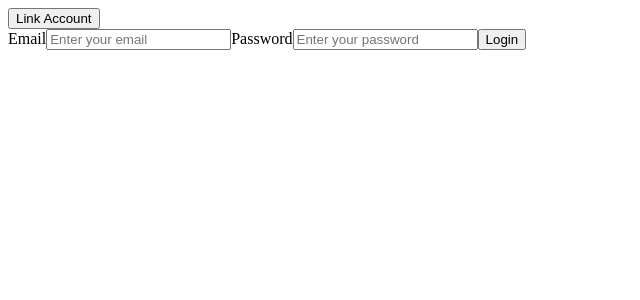
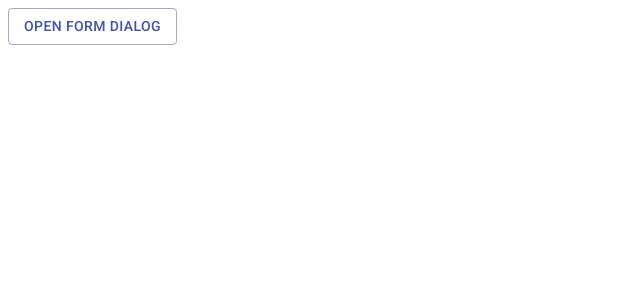
Before and after one commit to yimjaehyun/peppermint, a React (Create React App) app in the folder Frontend/: page / in a window 1280 px wide. Shown: the top 300 px of the page, without its empty margins (0-640 px from the left). Built offline with nearby package versions, Linux system fonts and the light colour scheme.

Commit message:
Add Material-ui form dialog

```diff
--- a/Frontend/package.json
+++ b/Frontend/package.json
@@ -3,6 +3,7 @@
   "version": "0.1.0",
   "private": true,
   "dependencies": {
+    "@material-ui/core": "^4.8.3",
     "@testing-library/jest-dom": "^4.2.4",
     "@testing-library/react": "^9.4.0",
     "@testing-library/user-event": "^7.2.1",
--- a/Frontend/public/index.html
+++ b/Frontend/public/index.html
@@ -3,6 +3,10 @@
     <head>
         <meta charset="utf-8" />
         <title>React App</title>
+        <link
+            rel="stylesheet"
+            href="https://fonts.googleapis.com/css?family=Roboto:300,400,500,700&display=swap"
+        />
     </head>
     <body>
         <div id="root"></div>
--- a/Frontend/src/App.js
+++ b/Frontend/src/App.js
@@ -3,12 +3,7 @@
 import Login from "./components/login";
 
 function App() {
-  return (
-    <Fragment>
-      <PlaidLink />
-      <Login />
-    </Fragment>
-  );
+    return <Login />;
 }
 
 export default App;
--- a/Frontend/src/components/login.jsx
+++ b/Frontend/src/components/login.jsx
@@ -1,56 +1,61 @@
 import React, { Component } from "react";
+import Button from "@material-ui/core/Button";
+import TextField from "@material-ui/core/TextField";
+import Dialog from "@material-ui/core/Dialog";
+import DialogActions from "@material-ui/core/DialogActions";
+import DialogContent from "@material-ui/core/DialogContent";
+import DialogContentText from "@material-ui/core/DialogContentText";
+import DialogTitle from "@material-ui/core/DialogTitle";
 
-class Login extends Component {
-    state = {
-        username: "",
-        password: ""
+export default function Login() {
+    const [open, setOpen] = React.useState(false);
+
+    const handleClickOpen = () => {
+        setOpen(true);
     };
 
-    loginHandler() {
-        const response = fetch("/login", {
-            method: "POST",
-            body: {
-                username: this.state.username,
-                password: this.state.password
-            }
-        });
-    }
-
-    render() {
-        const { email, password } = this.state;
-        return (
-            <form onSubmit={this.handleSubmit}>
-                <label htmlFor="email">Email</label>
-                <input
-                    name="email"
-                    type="text"
-                    placeholder="Enter your email"
-                    value={email}
-                    onChange={this.handleChange}
-                />
-                <label htmlFor="email">Password</label>
-                <input
-                    name="password"
-                    type="password"
-                    placeholder="Enter your password"
-                    value={password}
-                    onChange={this.handleChange}
-                />
-                <button type="submit">Login</button>
-            </form>
-        );
-    }
-
-    handleChange = event => {
-        this.setState({
-            [event.target.name]: event.target.value
-        });
+    const handleClose = () => {
+        setOpen(false);
     };
 
-    handleSubmit = event => {
-        console.log("Submitting");
-        console.log(this.state);
-    };
+    return (
+        <div>
+            <Button
+                variant="outlined"
+                color="primary"
+                onClick={handleClickOpen}
+            >
+                Open form dialog
+            </Button>
+            <Dialog
+                open={open}
+                onClose={handleClose}
+                aria-labelledby="form-dialog-title"
+            >
+                <DialogTitle id="form-dialog-title">Subscribe</DialogTitle>
+                <DialogContent>
+                    <DialogContentText>
+                        To subscribe to this website, please enter your email
+                        address here. We will send updates occasionally.
+                    </DialogContentText>
+                    <TextField
+                        autoFocus
+                        margin="dense"
+                        id="name"
+                        label="Email Address"
+                        type="email"
+                        fullWidth
+                    />
+                </DialogContent>
+                <DialogActions>
+                    <Button onClick={handleClose} color="primary">
+                        Cancel
+                    </Button>
+                    <Button onClick={handleClose} color="primary">
+                        Subscribe
+                    </Button>
+                </DialogActions>
+            </Dialog>
+        </div>
+    );
 }
-
-export default Login;
```
Also changed, not shown: 1 other file (tests, documents, lock files or other folders). Lines whose indentation alone changed are shown as unchanged.
